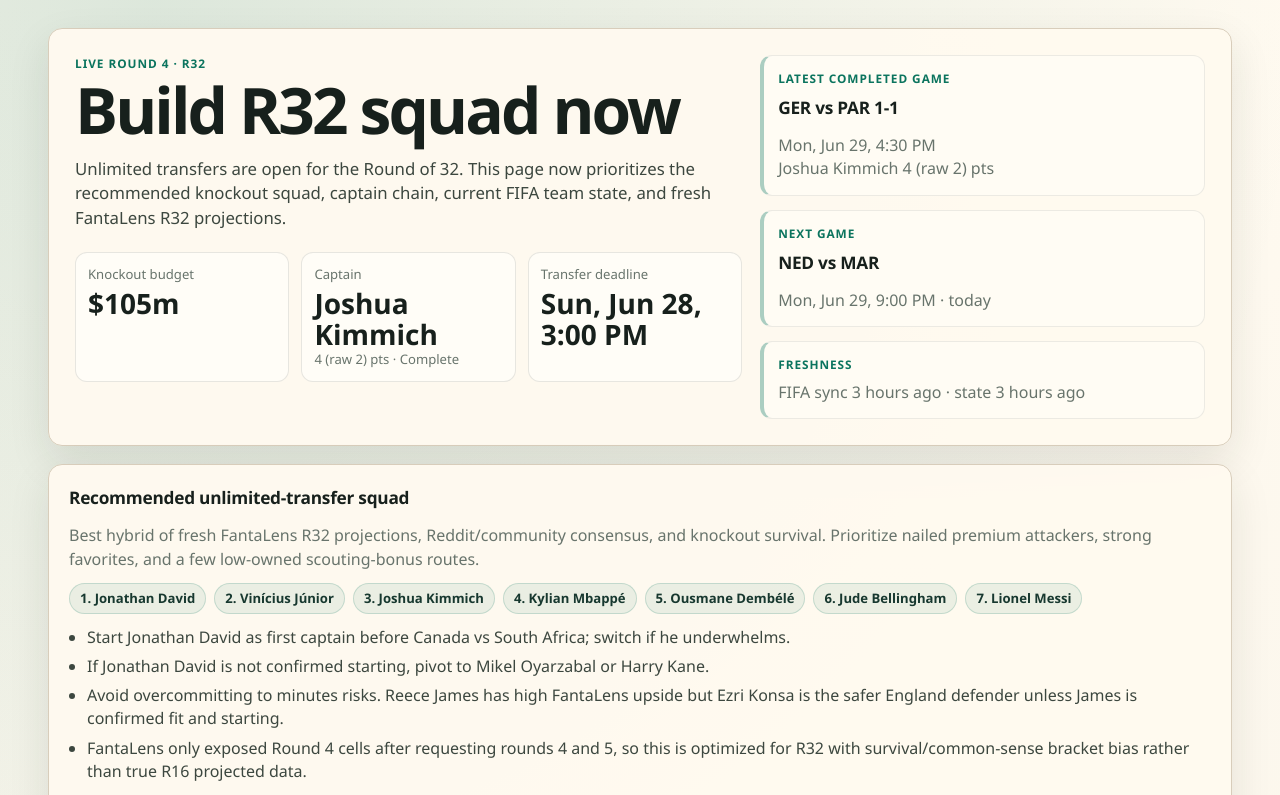
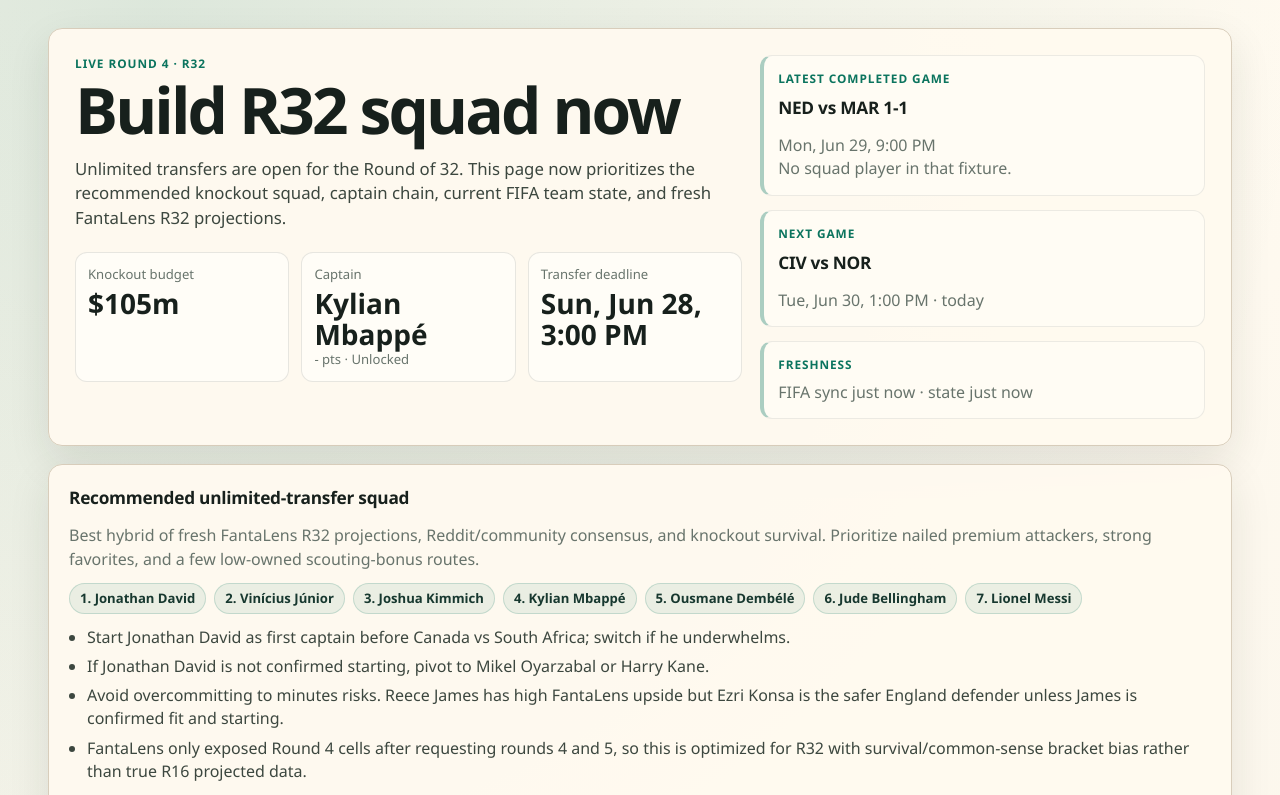
Before and after one commit to frenchtouch-hash/fantasy-soccer, a plain HTML site: page docs/index.html in a window 1280 px wide. Shown: the top 795 px of the page. Drawn offline with Linux system fonts and the light colour scheme.

Commit message:
Publish live dashboard 2026-06-30 00:56

```diff
--- a/docs/index.html
+++ b/docs/index.html
@@ -102,25 +102,25 @@
         <p class="hero-copy">Unlimited transfers are open for the Round of 32. This page now prioritizes the recommended knockout squad, captain chain, current FIFA team state, and fresh FantaLens R32 projections.</p>
         <div class="stats">
           <div class="stat"><span class="muted">Knockout budget</span><strong>$105m</strong></div>
-          <div class="stat"><span class="muted">Captain</span><strong>Joshua Kimmich</strong><span class="muted">4 (raw 2) pts · Complete</span></div>
+          <div class="stat"><span class="muted">Captain</span><strong>Kylian Mbappé</strong><span class="muted">- pts · Unlocked</span></div>
           <div class="stat"><span class="muted">Transfer deadline</span><strong>Sun, Jun 28, 3:00 PM</strong></div>
         </div>
       </div>
       <aside class="side">
         <div class="side-block">
           <p class="eyebrow">Latest completed game</p>
-          <h2>GER vs PAR 1-1</h2>
-          <p class="muted">Mon, Jun 29, 4:30 PM</p>
-          <p class="muted">Joshua Kimmich 4 (raw 2) pts</p>
+          <h2>NED vs MAR 1-1</h2>
+          <p class="muted">Mon, Jun 29, 9:00 PM</p>
+          <p class="muted">No squad player in that fixture.</p>
         </div>
         <div class="side-block">
           <p class="eyebrow">Next game</p>
-          <h2>NED vs MAR</h2>
-          <p class="muted">Mon, Jun 29, 9:00 PM · <span class="relative-time" data-timestamp="2026-06-30T02:00:00+01:00" data-mode="future" title="Jun 29, 2026, 9:00:00 PM EDT">today</span></p>
+          <h2>CIV vs NOR</h2>
+          <p class="muted">Tue, Jun 30, 1:00 PM · <span class="relative-time" data-timestamp="2026-06-30T18:00:00+01:00" data-mode="future" title="Jun 30, 2026, 1:00:00 PM EDT">today</span></p>
         </div>
         <div class="side-block">
           <p class="eyebrow">Freshness</p>
-          <p class="muted">FIFA sync <span class="relative-time" data-timestamp="2026-06-30T01:56:06.255Z" data-mode="past" title="Jun 29, 2026, 9:56:06 PM EDT">just now</span> · state <span class="relative-time" data-timestamp="2026-06-30T01:56:06.255Z" data-mode="past" title="Jun 29, 2026, 9:56:06 PM EDT">just now</span></p>
+          <p class="muted">FIFA sync <span class="relative-time" data-timestamp="2026-06-30T04:56:06.046Z" data-mode="past" title="Jun 30, 2026, 12:56:06 AM EDT">just now</span> · state <span class="relative-time" data-timestamp="2026-06-30T04:56:06.046Z" data-mode="past" title="Jun 30, 2026, 12:56:06 AM EDT">just now</span></p>
         </div>
       </aside>
     </section>
@@ -367,10 +367,10 @@
       </tr>
 
       <tr class="lineup-row status-complete">
-        <td>Joshua Kimmich <span class="badge">C</span><div class="muted player-meta"><img class="flag-icon" src="https://flagcdn.com/w20/de.png" alt="">Germany</div></td>
+        <td>Joshua Kimmich <div class="muted player-meta"><img class="flag-icon" src="https://flagcdn.com/w20/de.png" alt="">Germany</div></td>
         <td>D</td>
         <td><span class="status-chip status-complete">Complete</span></td>
-        <td>4 (raw 2)</td>
+        <td>2</td>
         <td>5.12</td>
         <td>GER vs PAR · 1-1</td>
       </tr>
@@ -439,7 +439,7 @@
       </tr>
 
       <tr class="lineup-row status-unlocked">
-        <td>Kylian Mbappé <div class="muted player-meta"><img class="flag-icon" src="https://flagcdn.com/w20/fr.png" alt="">France</div></td>
+        <td>Kylian Mbappé <span class="badge">C</span><div class="muted player-meta"><img class="flag-icon" src="https://flagcdn.com/w20/fr.png" alt="">France</div></td>
         <td>F</td>
         <td><span class="status-chip status-unlocked">Unlocked</span></td>
         <td>-</td>
```
